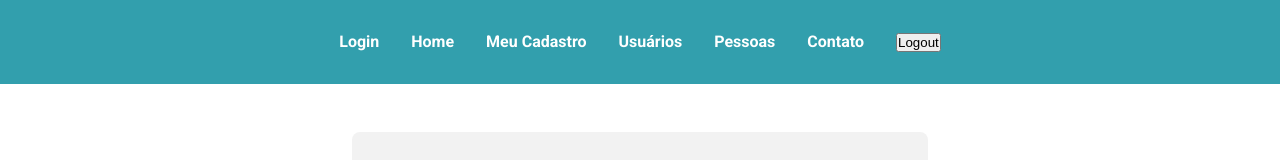
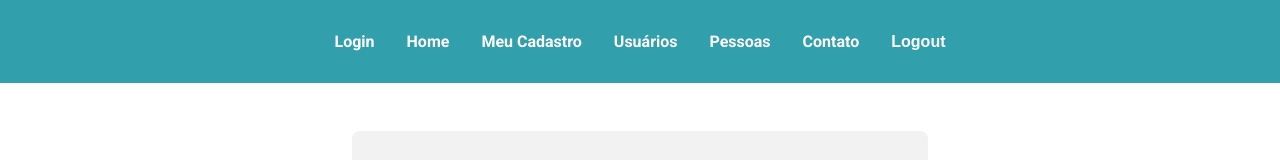
Before and after one commit to CarolMaiaP/personal-agenda, a React (Vite) app: page / in a window 1280 px wide. Shown: the top 160 px of the page. Built offline with nearby package versions, Linux system fonts and the light colour scheme.

Commit message:
styles: logout button styles added

```diff
--- a/src/styles/Navbar.scss
+++ b/src/styles/Navbar.scss
@@ -9,6 +9,15 @@
     text-decoration: none;
     color: #fff;
     font-weight: bold;
+
+    button {
+      font-size: 1rem;
+      background: transparent;
+      border: none;
+      font-weight: 700;
+      color: #fff;
+      cursor: pointer;
+    }
   }
 }
 
```
